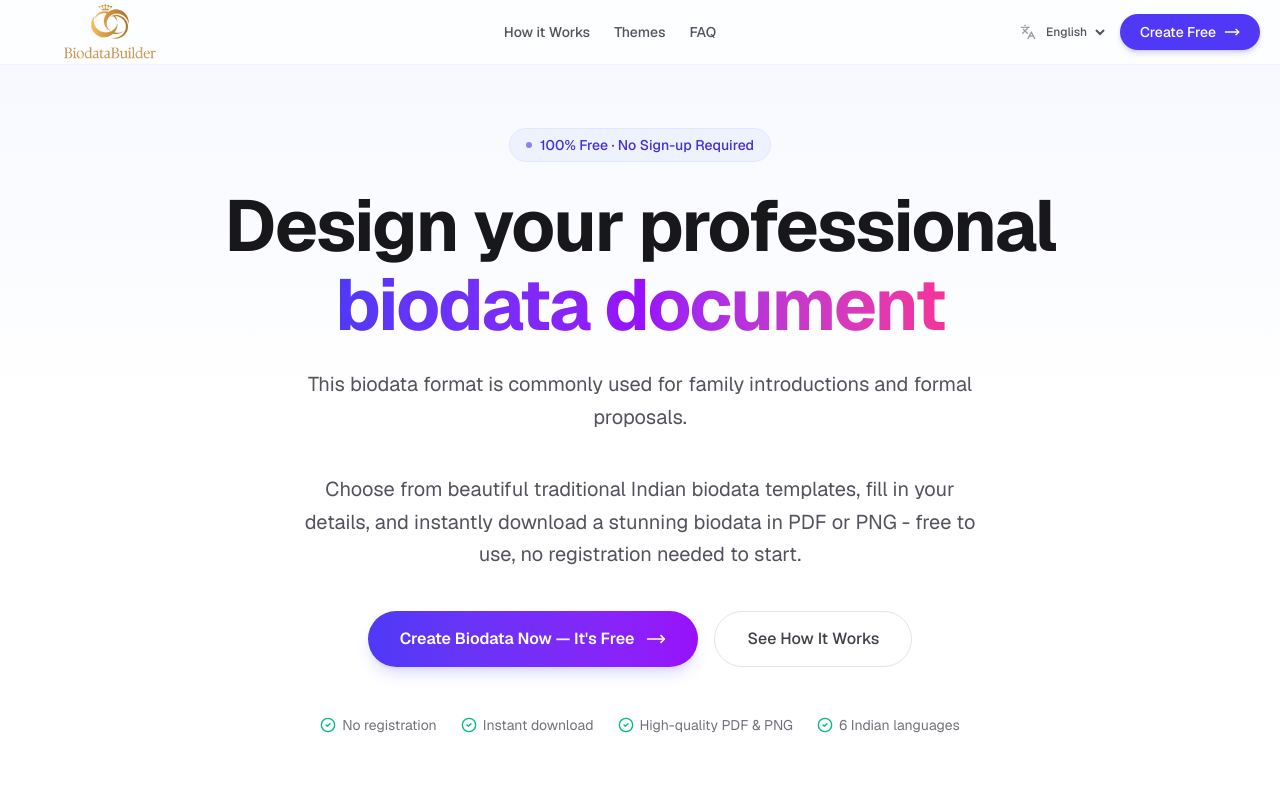
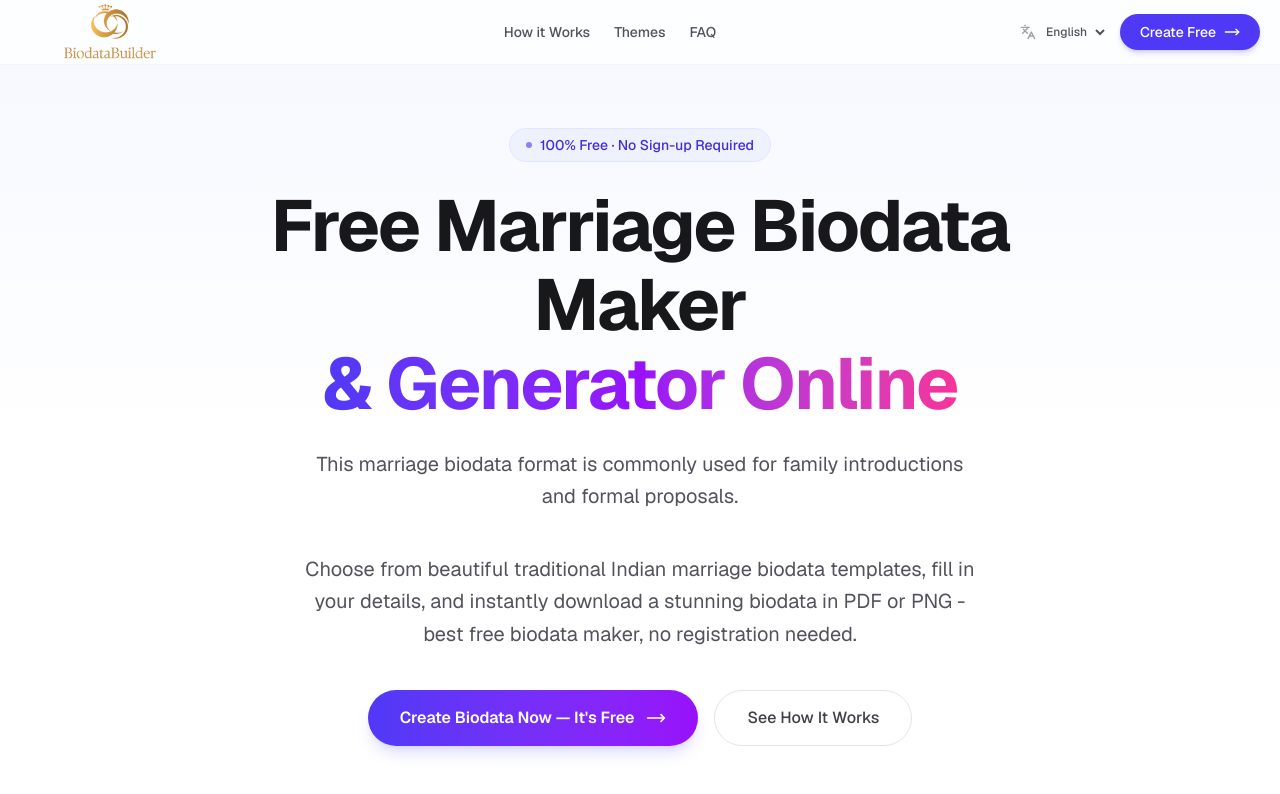
Before and after one commit to biodatabuilderapp-rajank/biodata, a Next.js app: page / in a window 1280 px wide. Shown: the top 794 px of the page. Built offline with nearby package versions, Linux system fonts and the light colour scheme.

Commit message:
seo: optimize landing page and metadata for 'marriage biodata maker' organic ranking

```diff
--- a/public/translations/ui-en.json
+++ b/public/translations/ui-en.json
@@ -4,8 +4,8 @@
   "nav.faq": "FAQ",
   "nav.createFree": "Create Free",
   "hero.badge": "100% Free · No Sign-up Required",
-  "hero.h1.line1": "Design your professional",
-  "hero.h1.line2": "biodata document",
+  "hero.h1.line1": "Free Marriage Biodata Maker",
+  "hero.h1.line2": "& Generator Online",
   "hero.cta.primary": "Create Biodata Now — It's Free",
   "hero.cta.secondary": "See How It Works",
   "hero.trust.noReg": "No registration",
--- a/src/app/layout.tsx
+++ b/src/app/layout.tsx
@@ -18,15 +18,18 @@ export const metadata: Metadata = {
     apple: "/apple-touch-icon.png",
   },
   title: {
-    default: "Biodata Maker Online | Create & Download PDF",
+    default: "Free Marriage Biodata Maker | Create & Download PDF",
     template: "%s | BiodataBuilder",
   },
   description:
-    "Create beautiful traditional Indian biodata templates online for free. Choose from stunning templates, add your details & photo, and instantly download as PDF or PNG. No sign-up required.",
+    "Create beautiful Indian marriage biodata online for free. Choose from stunning marriage biodata formats, add your details, and instantly download as PDF or PNG. Best free biodata maker.",
   keywords: [
-    "biodata maker",
-    "biodata format",
-    "biodata generator online"
+    "marriage biodata maker",
+    "free biodata maker",
+    "marriage biodata builder",
+    "marriage biodata format",
+    "biodata generator online",
+    "biodata for marriage pdf"
   ],
   authors: [{ name: "BiodataBuilder" }],
   creator: "BiodataBuilder",
@@ -46,9 +49,9 @@ export const metadata: Metadata = {
     locale: "en_IN",
     url: "https://biodatabuilder.in",
     siteName: "BiodataBuilder",
-    title: "Biodata Maker Online | Create & Download PDF",
+    title: "Free Marriage Biodata Maker | Create & Download PDF",
     description:
-      "Create beautiful Indian biodata online for free. Stunning templates, instant PDF & PNG download. No sign-up needed.",
+      "Create beautiful Indian marriage biodata online for free. Best free biodata maker with stunning templates. Instant PDF download.",
     images: [
       {
         url: "/og-image.png",
@@ -91,7 +94,7 @@ export default function RootLayout({
                 priceCurrency: "INR",
               },
               description:
-                "Online Indian biodata maker. Create, customize, and download beautiful biodatas as PDF or PNG.",
+                "Online free marriage biodata maker. Create, customize, and download beautiful marriage biodata formats as PDF or PNG.",
               url: "https://biodatabuilder.in",
               aggregateRating: {
                 "@type": "AggregateRating",
--- a/src/app/page.tsx
+++ b/src/app/page.tsx
@@ -141,17 +141,17 @@ function HomeContent() {
             </div>
 
             <h1 className="text-4xl sm:text-6xl md:text-7xl font-bold tracking-tight text-zinc-900 dark:text-white mb-6 leading-[1.1]">
-              {t("hero.h1.line1") ?? "Design your professional"}
+              {t("hero.h1.line1") ?? "Free Marriage Biodata Maker"}
               <br />
               <span className="text-transparent bg-clip-text bg-gradient-to-r from-indigo-600 via-purple-600 to-pink-500">
-                {t("hero.h1.line2") ?? "biodata document"}
+                {t("hero.h1.line2") ?? "& Generator Online"}
               </span>
             </h1>
             <p className="text-lg md:text-xl text-zinc-600 dark:text-zinc-400 mb-10 max-w-2xl mx-auto leading-relaxed">
-              This biodata format is commonly used for family introductions and formal proposals.
+              This marriage biodata format is commonly used for family introductions and formal proposals.
             </p>
             <p className="text-lg md:text-xl text-zinc-600 dark:text-zinc-400 mb-10 max-w-2xl mx-auto leading-relaxed">
-              Choose from beautiful traditional Indian biodata templates, fill in your details, and instantly download a stunning biodata in PDF or PNG - free to use, no registration needed to start.
+              Choose from beautiful traditional Indian marriage biodata templates, fill in your details, and instantly download a stunning biodata in PDF or PNG - best free biodata maker, no registration needed.
             </p>
 
             <div className="flex flex-col sm:flex-row items-center justify-center gap-3 sm:gap-4 px-4 sm:px-0">
```
